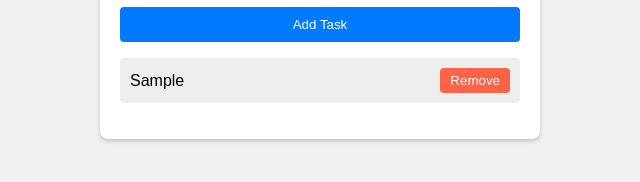
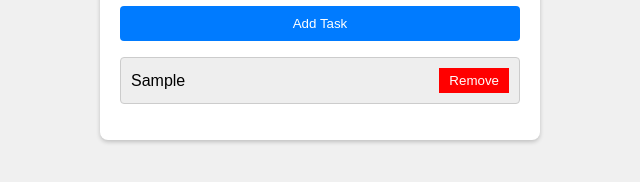
Before and after one commit to HALAYOUNIS-21/dynamic-to-do-list-js, a plain HTML site: page index.html in a window 1280 px wide. Both pictures are taken after typing "Sample" into the empty fields and a click on the button "Add Task". Shown: the part 400-582 px from the top of the page, without its empty margins (320-960 px from the left). Drawn offline with Linux system fonts and the light colour scheme.

Commit message:
update styles.css script.js

```diff
--- a/script.js
+++ b/script.js
@@ -19,10 +19,13 @@ document.addEventListener('DOMContentLoaded', () => {
         const li = document.createElement('li'); // Create li element
         li.textContent = taskText; // Set the text content of the li to the task
 
+        // Optionally add a class to the list item for styling
+        li.classList.add('task-item'); // Add class for task styling
+
         // Create a remove button for the task
         const removeButton = document.createElement('button'); // Create button element
         removeButton.textContent = "Remove"; // Set button text
-        removeButton.className = 'remove-btn'; // Assign class name for styling
+        removeButton.classList.add('remove-btn'); // Add class for styling
 
         // Assign an onclick event to the remove button
         removeButton.onclick = () => {
--- a/styles.css
+++ b/styles.css
@@ -54,15 +54,22 @@ li {
     align-items: center;
 }
 
+.task-item {
+    padding: 10px;
+    border: 1px solid #ccc;
+    margin: 5px 0;
+    display: flex; /* If you want to align the button nicely */
+    justify-content: space-between; /* Space between text and button */
+}
+
 .remove-btn {
-    cursor: pointer;
-    background-color: #ff6347;
-    color: white;
-    border: none;
-    border-radius: 4px;
-    padding: 5px 10px;
+    background-color: red; /* Red background for the remove button */
+    color: white; /* White text */
+    border: none; /* Remove default border */
+    padding: 5px 10px; /* Padding around button text */
+    cursor: pointer; /* Pointer cursor on hover */
 }
 
 .remove-btn:hover {
-    background-color: #d9534f;
+    background-color: darkred; /* Darken on hover */
 }
```
